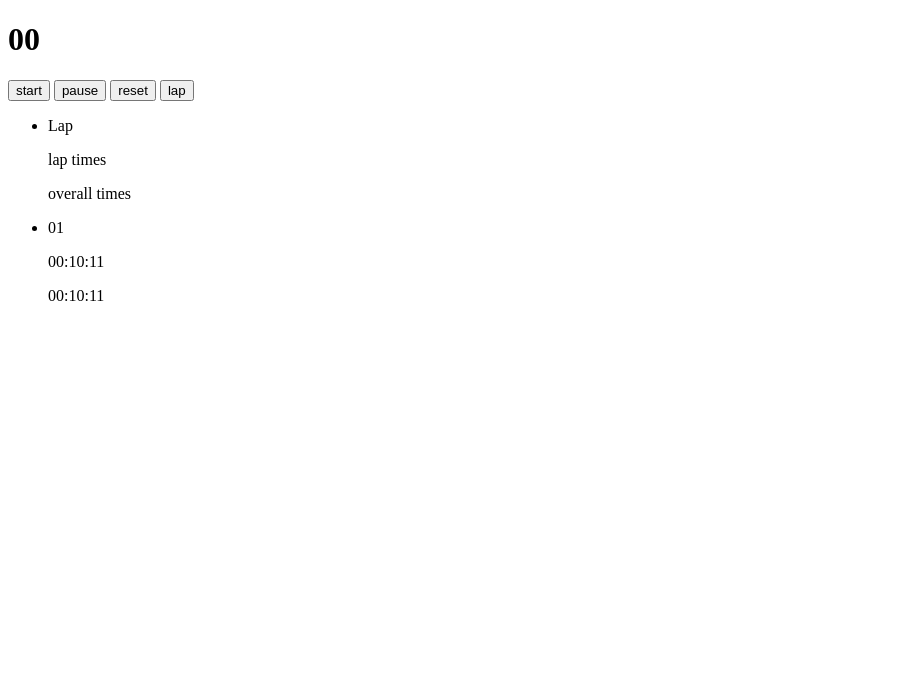
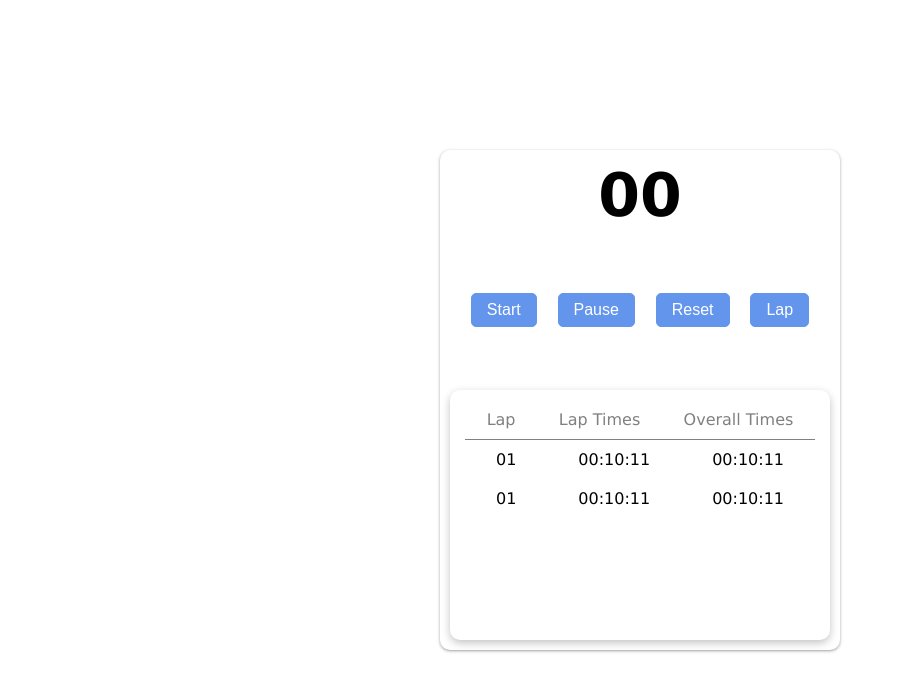
Before and after one commit to kiran-kharsel/stop-watch, a plain HTML site: page index.html in a window 1280 px wide. Shown: the whole page, without its empty margins (0-897 px from the left). Drawn offline with Linux system fonts and the light colour scheme.

Commit message:
style: add style to stopwatch

```diff
--- a/index.html
+++ b/index.html
@@ -3,7 +3,7 @@
 <head>
     <meta charset="UTF-8">
     <meta name="viewport" content="width=device-width, initial-scale=1.0">
-    <title>Document</title>
+    <title>stopwatch</title>
     <link rel="stylesheet" href="./style.css">
     <script defer src="./main.js"></script>
 </head>
@@ -27,6 +27,16 @@
                 <p class="laptimes">00:10:11</p>
                 <p class="overallTime">00:10:11</p>
             </li>
+
+            <li class="lap">
+                <p class="lapNumber">01</p>
+                <p class="laptimes">00:10:11</p>
+                <p class="overallTime">00:10:11</p>
+            </li>
+
+
+
+
         </ul>
     </div>
 </body>
--- a/style.css
+++ b/style.css
@@ -0,0 +1,85 @@
+*{
+    margin: 0;
+    padding: 0;
+    box-sizing: border-box;
+}
+
+body{
+    height: 100vh;
+    width: 100vw;
+    font-family:'Lucida Sans', 'Lucida Sans Regular', 'Lucida Grande', 'Lucida Sans Unicode', Geneva, Verdana, sans-serif;
+    display: flex;
+    align-items: center;
+    justify-content: center;
+}
+
+
+.container{
+    width: 400px;
+    height: 500px;
+    padding: 10px;
+    border-radius: 10px;
+    background-color: white;
+    box-shadow: rgba(60, 64, 67, 0.3) 0px 1px 2px 0px, rgba(60, 64, 67, 0.15) 0px 1px 3px 1px;
+    display: flex;
+    flex-direction: column;
+    align-items: center;
+    justify-content: space-between;
+}
+
+.container h1{
+    font-size: 60px;
+}
+
+.container .btn-container{
+    width: 100%;
+    display: flex;
+    align-items: center;
+    justify-content: space-evenly;
+}
+
+.btn-container button{
+    font-size: 16px;
+    padding: 7px 15px;
+    border: 1px solid cornflowerblue;
+    outline: 0;
+    border-radius: 5px;
+    background-color: cornflowerblue;
+    color: white;
+    text-transform: capitalize;
+    cursor: pointer;
+    transition: .7s;
+}
+
+.btn-container button:hover{
+    background-color: white;
+    color: cornflowerblue;
+}
+
+.container .laps{
+    box-shadow: rgba(0, 0, 0, 0.24) 0px 3px 8px;
+    width: 100%;
+    height: 250px;
+    border-radius: 10px;
+    padding: 10px 15px;
+    overflow-y: scroll;
+}
+
+.laps .lap-header{
+    display: flex;
+    align-items: center;
+    justify-content: space-around;
+    padding: 10px 0px;
+    color: grey;
+    border-bottom: 1px solid grey;
+    text-transform: capitalize;
+}
+
+.laps .lap{
+    list-style: none;
+    display: flex;
+    align-items: center;
+    justify-content: space-around;
+    padding: 10px 0px;
+    color: black;
+}
```
